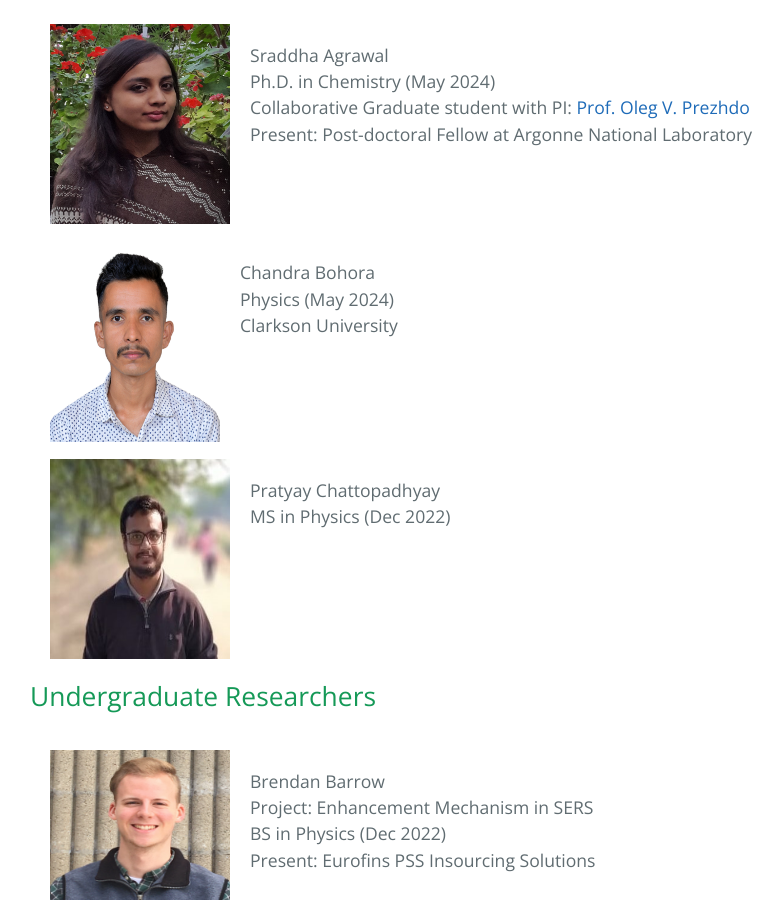
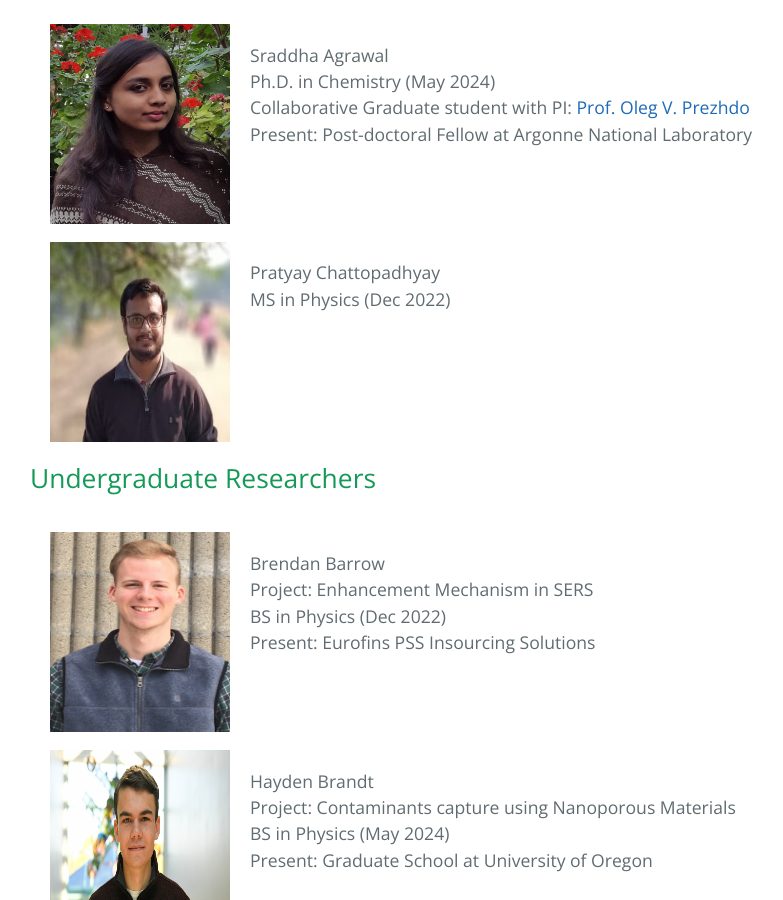
Before and after one commit to dharatrivedi/dharatrivedi.github.io, a Jekyll site: the page built from alumni.html, in a window 1280 px wide and 900 px high, scrolled down 486 px. Shown: the whole window, without its empty margins (234-1017 px from the left). Built offline with Jekyll 4.4.1, drawn with Linux system fonts in a browser that asks for light colours.

Commit message:
Update alumni.html

```diff
--- a/alumni.html
+++ b/alumni.html
@@ -17,15 +17,7 @@ title: {{ site.name }}
       Present: Post-doctoral Fellow at Argonne National Laboratory <br />
     </p>
   </ul>
-   <ul class="clearfix">
-    <img class="img1" src="/images/CB.jpg" alt="ChandraBohora" width="170" height="200"  hspace="20">
-    <p>
-      Chandra Bohora<br />
-      Physics (May 2024)<br />
-      Clarkson University<br />
-    </p>
-  </ul>
-    <ul class="clearfix">
+  <ul class="clearfix">
     <img class="img1" src="/images/PC.jpeg" alt="PratyayChattopadhyay" width="180" height="200"  hspace="20">
     <p>
       Pratyay Chattopadhyay <br />
```
